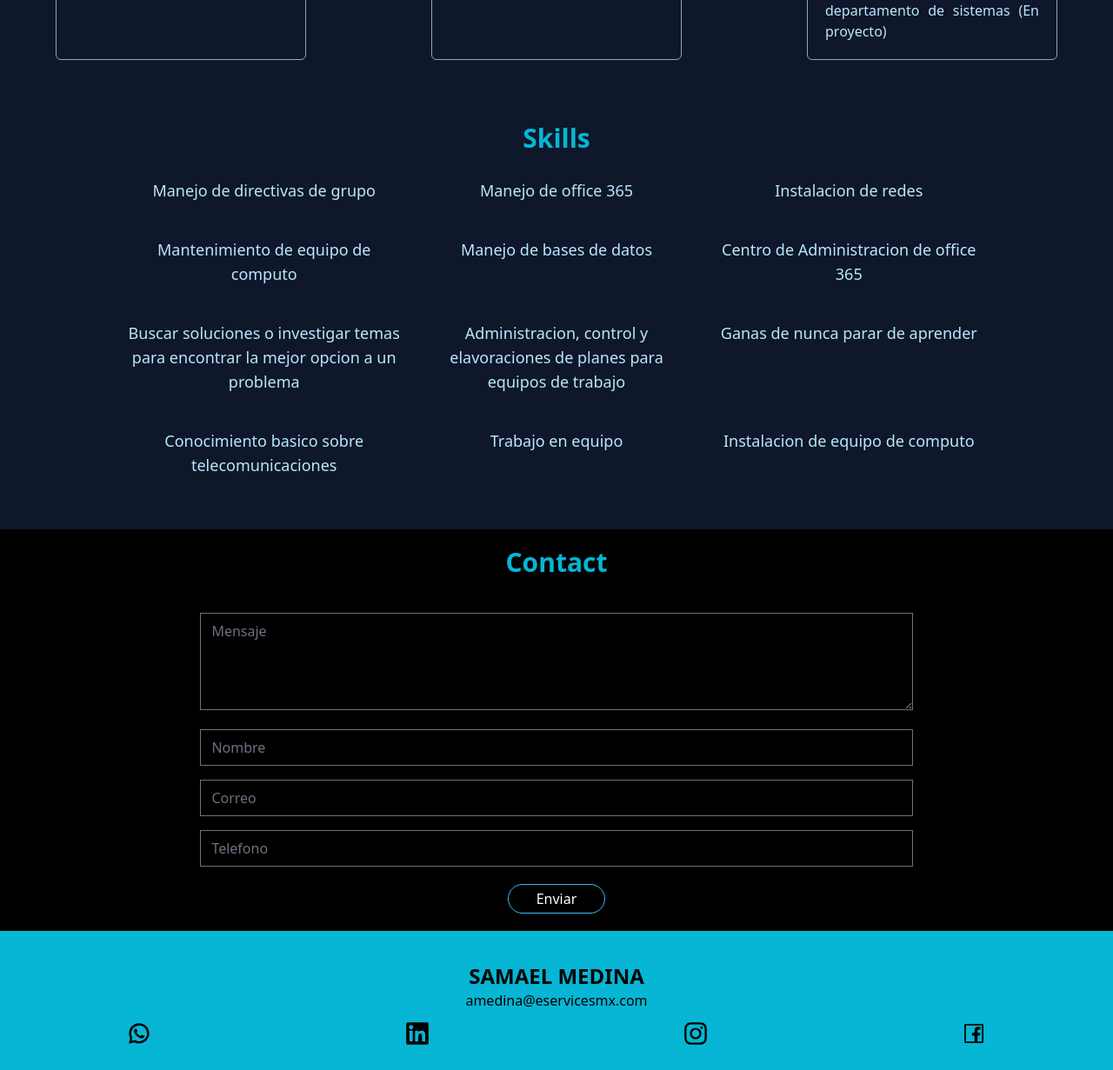
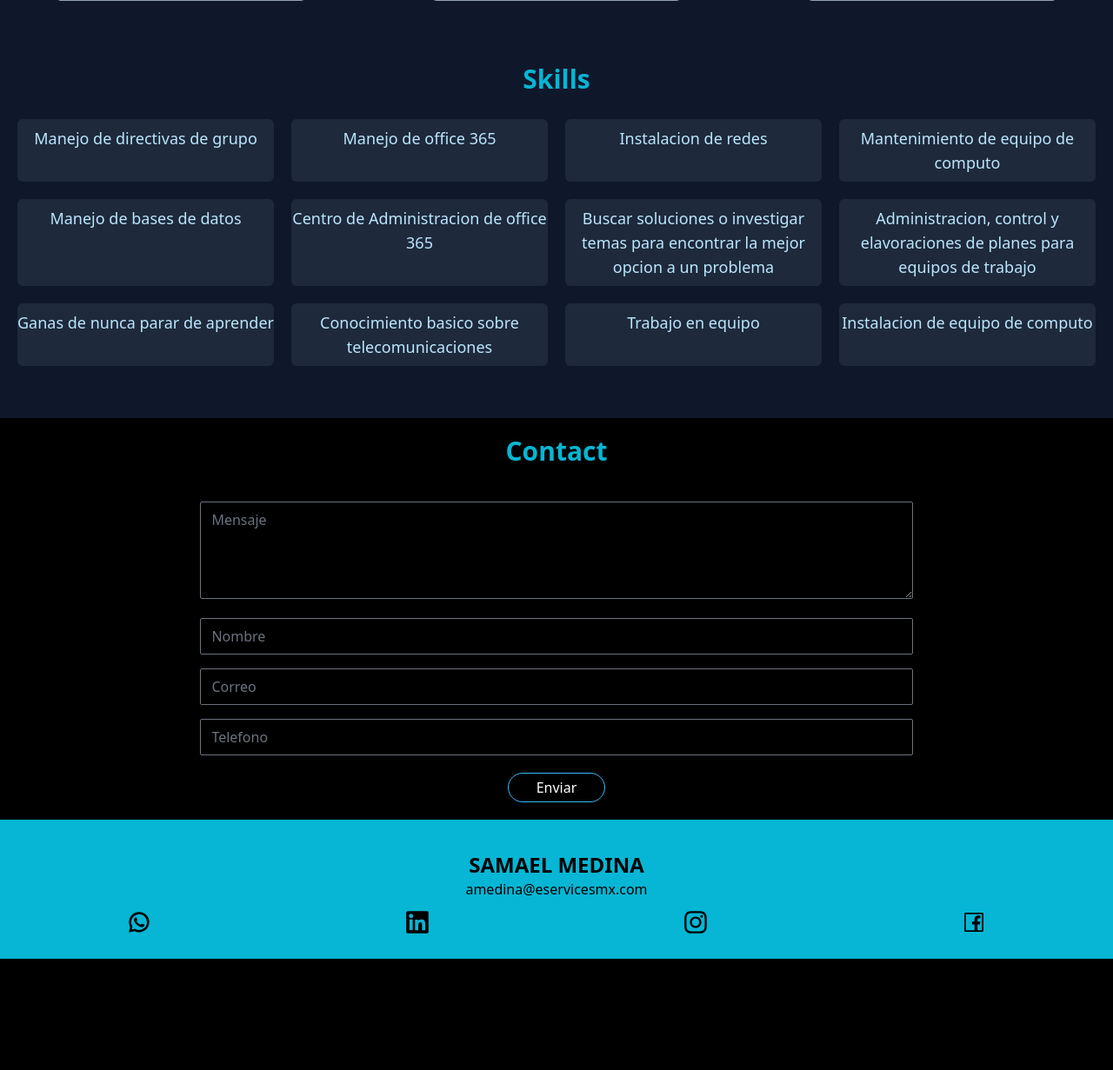
Before and after one commit to SamaelMedina28/Portafolio, a PHP site: page / in a window 1280 px wide. Shown: the part 1573-2804 px from the top of the page at 87% size. After the commit the page ends 2676 px from the top, so only its background shows below. Run offline with PHP 8.4, Linux system fonts and the light colour scheme; some libraries are stand-ins or nearby versions.

Commit message:
Termino de diseño de skills

```diff
--- a/index.html
+++ b/index.html
@@ -30,25 +30,25 @@
             <li><a href="#" class="hover:text-blue-300 md:text-2xl">Contact</a></li>
         </ul>
     </nav> -->
-    <nav class="bg-slate-800">
+    <nav class="bg-slate-800 sticky top-0">
         <input type="checkbox" id="check">
         <label for="check" class="checkbtn">
-            <i class="fas fa-bars"></i>
+            <i class="fas fa-bars text-sky-200"></i>
         </label>
         <a href="#" class="enlace">
             <h1 class="text-3xl text-sky-100">S <span class=" text-cyan-400">M</span> </h1>
         </a>
         <ul class="bg-slate-900 md:bg-slate-800">
             <li><a class="active text-xl" href="#">Main</a></li>
-            <li><a class="text-lg text-sky-100" href="#">Technologies</a></li>
-            <li><a class="text-lg text-sky-100" href="#">Projects</a></li>
-            <li><a class="text-lg text-sky-100" href="#">Skills</a></li>
-            <li><a class="text-lg text-sky-100" href="#">Contact</a></li>
+            <li><a class="text-lg text-sky-100" href="#tec">Technologies</a></li>
+            <li><a class="text-lg text-sky-100" href="#pro">Projects</a></li>
+            <li><a class="text-lg text-sky-100" href="#skills">Skills</a></li>
+            <li><a class="text-lg text-sky-100" href="#cont">Contact</a></li>
         </ul>
     </nav>
 
     <!-- & Sobre mi -->
-    <section class="w-full mx-auto mt-10">
+    <section class="w-full mx-auto mt-10" id="main">
         <strong class="block text-center text-3xl text-cyan-500">About Me</strong>
         <div class="grid grid-cols-1 sm:grid-cols-2 md:w-4/5 mx-auto">
             <div>
@@ -58,13 +58,13 @@
                 <a href="sources/Aziel-Samael-Medina-Galvan (2).pdf" target="_blank" class="block mx-auto text-center w-36 py-1 rounded-full bg-sky-500 text-white active:bg-sky-600 px-2 mb-2">Descarga Mi CV</a>
             </div>
 
-            <img src="https://cdn-icons-png.flaticon.com/512/121/121693.png" alt="Samael Medina" class="mx-auto w-3/4 w-1/2 md:w-3/4">
+            <img src="https://cdn-icons-png.flaticon.com/512/121/121693.png" alt="Samael Medina" class="mx-auto w-3/4 w-1/2 md:w-3/4 lg:max-w-[280px]">
         </div>
     </section>
 
 
     <!-- & Skills -->
-    <section class="w-full p-3 mx-auto mt-10 text-center bg-black pb-10">
+    <section class="w-full p-3 mx-auto mt-10 text-center bg-black pb-10" id="tec">
         <strong class="block text-center p-5 text-3xl text-cyan-500">Technologies</strong>
         <div class=" mx-auto grid grid-cols-3 gap-y-10 gap-x-5 sm:grid-cols-4">
             <div><img class="mx-auto w-3/4 max-w-[130px]" src="sources/HTML.svg" alt="">
@@ -83,7 +83,7 @@
     </section>
 
     <!-- & Portafolio de trabajos -->
-    <section class="text-center w-full">
+    <section class="text-center w-full" id="pro">
         <strong class="block text-center p-5 text-3xl text-cyan-500">Some projects</strong>
         <article class="grid gap-4 sm:grid-cols-2 lg:grid-cols-3">
             <div class="w-72 rounded-md p-5 border border-slate-400 mx-auto">
@@ -124,33 +124,33 @@
 
 
 
-    <section class="w-full p-3 mx-auto mt-10 text-center">
+    <section class="w-full p-3 mx-auto mt-10 text-center" id="skills">
         <strong class="block text-center p-5 text-3xl text-cyan-500">Skills</strong>
-        <article class="grid grid-cols-3 gap-y-10 w-4/5 mx-auto p-2 gap-x-5 text-lg">
-            <li class="text-sky-200">Manejo de directivas de grupo</li>
-            <li class="text-sky-200">Manejo de office 365</li>
-            <li class="text-sky-200">Instalacion de redes</li>
-            <li class="text-sky-200">Mantenimiento de equipo de computo</li>
-            <li class="text-sky-200">Manejo de bases de datos</li>
-            <li class="text-sky-200">Centro de Administracion de office 365</li>
-            <li class="text-sky-200">Buscar soluciones o investigar temas para encontrar la mejor opcion a un problema</li>
-            <li class="text-sky-200">Administracion, control y elavoraciones de planes para equipos de trabajo</li>
-            <li class="text-sky-200">Ganas de nunca parar de aprender</li>
-            <li class="text-sky-200">Conocimiento basico sobre telecomunicaciones</li>
-            <li class="text-sky-200">Trabajo en equipo</li>
-            <li class="text-sky-200">Instalacion de equipo de computo</li>
+        <article class="grid grid-cols-1 gap-y-5 w-full mx-auto p-2 gap-x-5 text-lg sm:grid-cols-2 md:grid-cols-3 lg:grid-cols-4">
+            <li class="text-sky-200 bg-slate-800 py-2 rounded-md">Manejo de directivas de grupo</li>
+            <li class="text-sky-200 bg-slate-800 py-2 rounded-md">Manejo de office 365</li>
+            <li class="text-sky-200 bg-slate-800 py-2 rounded-md">Instalacion de redes</li>
+            <li class="text-sky-200 bg-slate-800 py-2 rounded-md">Mantenimiento de equipo de computo</li>
+            <li class="text-sky-200 bg-slate-800 py-2 rounded-md">Manejo de bases de datos</li>
+            <li class="text-sky-200 bg-slate-800 py-2 rounded-md">Centro de Administracion de office 365</li>
+            <li class="text-sky-200 bg-slate-800 py-2 rounded-md">Buscar soluciones o investigar temas para encontrar la mejor opcion a un problema</li>
+            <li class="text-sky-200 bg-slate-800 py-2 rounded-md">Administracion, control y elavoraciones de planes para equipos de trabajo</li>
+            <li class="text-sky-200 bg-slate-800 py-2 rounded-md">Ganas de nunca parar de aprender</li>
+            <li class="text-sky-200 bg-slate-800 py-2 rounded-md">Conocimiento basico sobre telecomunicaciones</li>
+            <li class="text-sky-200 bg-slate-800 py-2 rounded-md">Trabajo en equipo</li>
+            <li class="text-sky-200 bg-slate-800 py-2 rounded-md">Instalacion de equipo de computo</li>
         </article>
     </section>
     <!-- & Contact -->
-    <section class="w-full text-center bg-black mt-10">
+    <section class="w-full text-center bg-black mt-10" id="cont">
         <strong class="block text-center p-5 text-3xl text-cyan-500">Contact</strong>
         <form action="#" class="md:w-4/5 mx-auto py-5" id="form">
             <div>
-                <textarea class="w-4/5 bg-transparent text-cyan-400 sm:h-28" placeholder="Mensaje"></textarea>
+                <textarea class="w-4/5 bg-transparent text-cyan-400 sm:h-28 rounded-sm" placeholder="Mensaje"></textarea>
                 <div>
-                    <input type="text" class="bg-transparent w-4/5 text-cyan-400 mt-4" placeholder="Nombre">
-                    <input type="email" class="bg-transparent w-4/5 text-cyan-400 my-4" placeholder="Correo">
-                    <input type="tel" class="bg-transparent w-4/5 text-cyan-400" placeholder="Telefono">
+                    <input type="text" class="bg-transparent w-4/5 text-cyan-400 mt-4 rounded-sm" placeholder="Nombre">
+                    <input type="email" class="bg-transparent w-4/5 text-cyan-400 my-4 rounded-sm" placeholder="Correo">
+                    <input type="tel" class="bg-transparent w-4/5 text-cyan-400 rounded-sm" placeholder="Telefono">
                 </div>
             </div>
             <button class="rounded-full border border-sky-400 active:bg-sky-500 px-8 py-1 mt-5" id="button">Enviar</button>
--- a/menu.css
+++ b/menu.css
@@ -84,7 +84,8 @@ li a.active, li a:hover{
     }
     li a:hover, li a.active{
         background: none;
-        color: red;
+            color: rgb(34 211 238);
+
     }
     #check:checked ~ ul{
         left:0;
```
